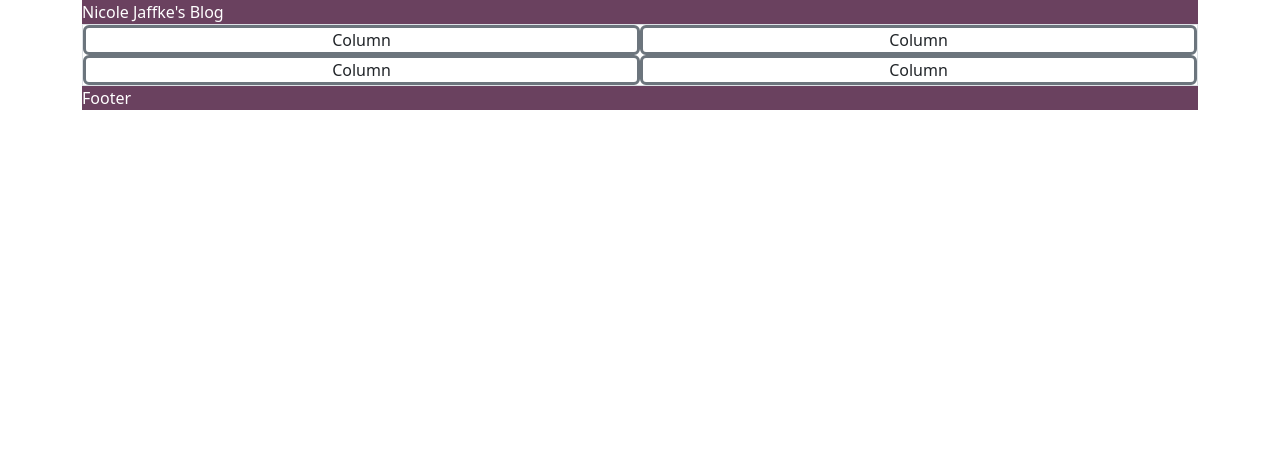
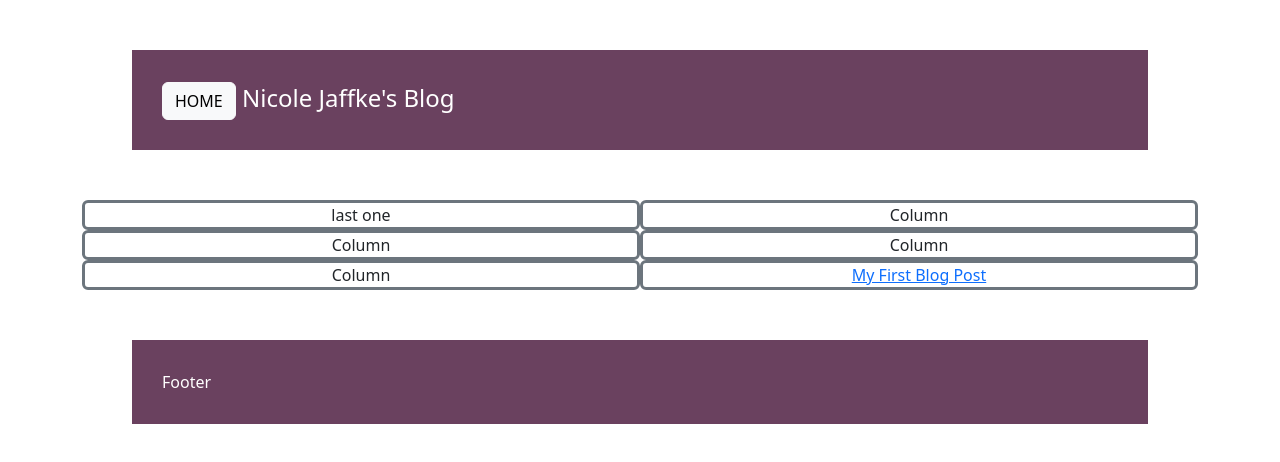
Before and after one commit to nicolejaffke/Personal-Blog, a plain HTML site: page index.html in a window 1280 px wide. Drawn offline with nearby package versions, Linux system fonts and the light colour scheme.

Commit message:
add first blog page and add home button

```diff
--- /dev/null
+++ b/blogstyles.css
@@ -0,0 +1,22 @@
+.container {
+  background-color: rgb(202, 189, 207);
+  text-align: center;
+  margin: 60px;
+  font-family: monospace;
+  font-size: 18px;
+  line-height: 30px;
+}
+.header {
+  background-color: rgb(106, 65, 95);
+  color: white;
+  margin: 40px;
+  padding: 30px;
+  font-size: 24px;
+  text-align: left;
+}
+.image {
+  display: block;
+  margin-left: auto;
+  margin-right: auto;
+  width: 30%;
+}
--- a/index.html
+++ b/index.html
@@ -5,7 +5,6 @@
     <meta http-equiv="X-UA-Compatible" content="IE=edge" />
     <meta name="viewport" content="width=device-width, initial-scale=1.0" />
     <title>Personal Blog</title>
-    <meta name="viewport" content="width=device-width, initial-scale=1" />
 
     <link href="./style.css" type="text/css" rel="stylesheet" />
     <link
@@ -17,13 +16,26 @@
   </head>
   <body>
     <div class="container">
-      <div class="header">Nicole Jaffke's Blog</div>
+      <div class="header">
+        <button type="button" class="btn btn-light">HOME</button> Nicole
+        Jaffke's Blog
+      </div>
       <div class="container text-center">
-        <div class="row row-cols-2 border">
+        <div class="row">
+          <div class="col border border-secondary border-3 rounded">
+            last one
+          </div>
+          <div class="col border border-secondary border-3 rounded">Column</div>
+        </div>
+        <div class="row">
           <div class="col border border-secondary border-3 rounded">Column</div>
           <div class="col border border-secondary border-3 rounded">Column</div>
+        </div>
+        <div class="row">
           <div class="col border border-secondary border-3 rounded">Column</div>
-          <div class="col border border-secondary border-3 rounded">Column</div>
+          <div class="col border border-secondary border-3 rounded">
+            <a href="blog1.html">My First Blog Post</a>
+          </div>
         </div>
       </div>
 
--- a/style.css
+++ b/style.css
@@ -1,9 +1,17 @@
 .header {
   background-color: rgb(106, 65, 95);
   color: white;
+  margin: 50px;
+  padding: 30px;
+  font-size: 24px;
 }
 
 .footer {
   background-color: rgb(106, 65, 95);
   color: white;
+  margin: 50px;
+  padding: 30px;
 }
+button {
+  margin-right: 70px;
+}
```
Also changed, not shown: blog1.html (added, +43 -0 lines), src/blog1.png (added).
